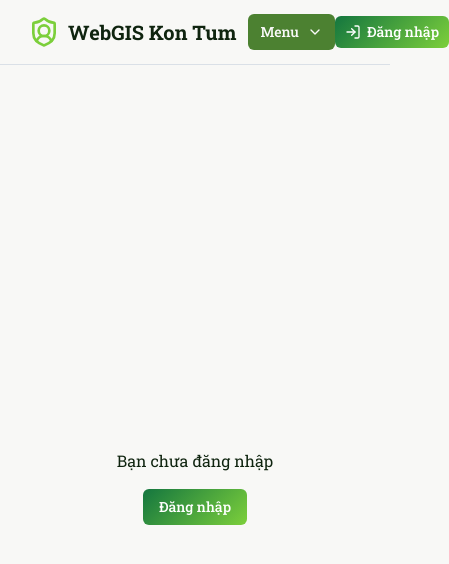
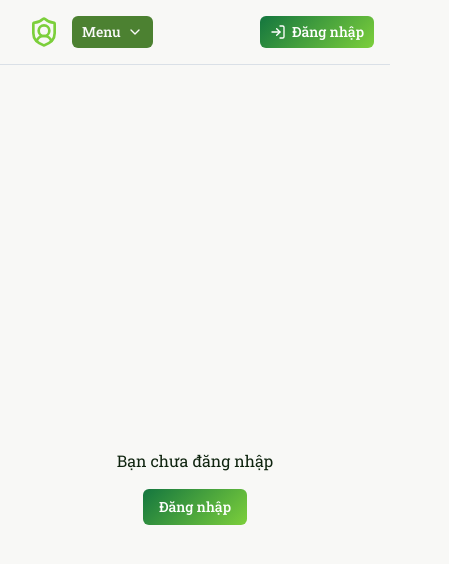
Before and after one commit to hieuhaiti/kt_fe_client, a React (Vite) app: page /profile in a window 390 px wide. Shown: the top 564 px of the page, 449 px wide, since content can reach past the window. Built offline with nearby package versions, Linux system fonts and the light colour scheme; no server answers.

Commit message:
feat: implement Header component with navigation and user menu

```diff
--- a/src/components/layout/Header.jsx
+++ b/src/components/layout/Header.jsx
@@ -110,7 +110,7 @@ export default function Header() {
           >
             <ShieldUser className="size-8 text-(--brand-lime) transition-transform group-hover:scale-110" />
             {!isLargeDesktop && (
-              <span className="text-xl font-bold text-foreground transition-colors group-hover:text-(--brand-lime)">
+              <span className="hidden sm:inline text-xl font-bold text-foreground transition-colors group-hover:text-(--brand-lime)">
                 WebGIS Kon Tum
               </span>
             )}
@@ -143,9 +143,10 @@ export default function Header() {
             })}
           </nav>
 
-          <div className="relative flex flex-1 justify-center lg:hidden">
+          <div className="relative flex justify-center lg:hidden">
             <Button
               type="button"
+              size="sm"
               onClick={() => setIsOpen((value) => !value)}
               aria-expanded={isOpen}
               aria-label="Mở menu điều hướng"
```
